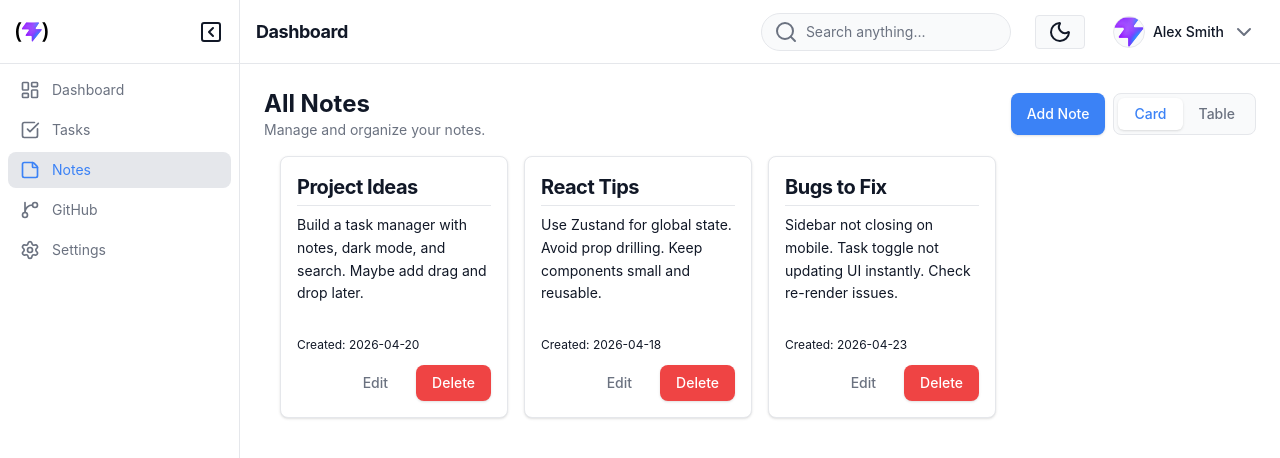
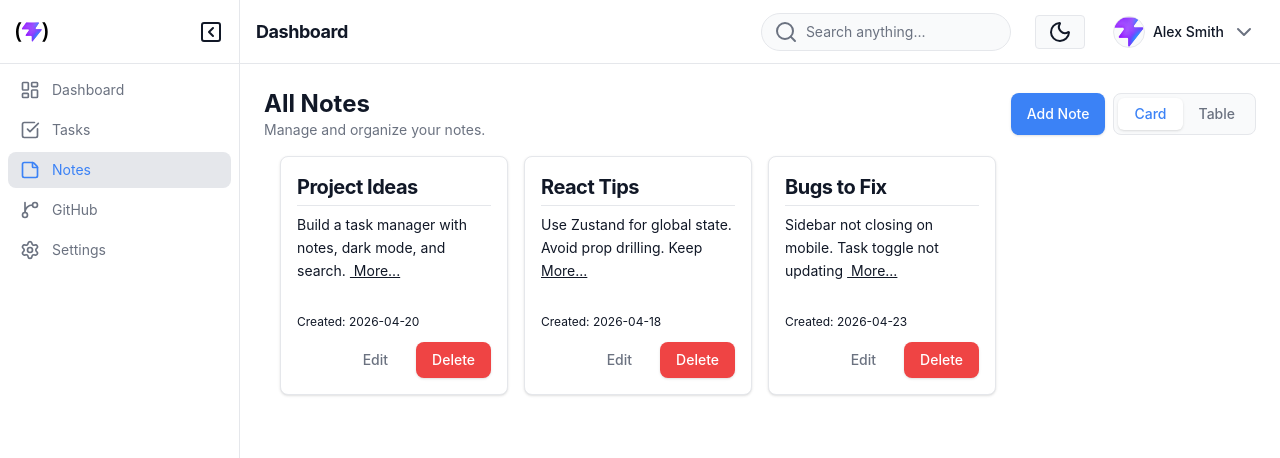
Before and after one commit to sameershah7/dev-flow, a React (Vite) app: page /notes in a window 1280 px wide. Shown: the top 458 px of the page. Built offline with nearby package versions, Linux system fonts and the light colour scheme.

Commit message:
Add  viewMore to the cardnote

```diff
--- a/src/features/notes/NotesPage.tsx
+++ b/src/features/notes/NotesPage.tsx
@@ -104,7 +104,7 @@ export default function NotesPage() {
 
             {isViewMore
                 ? <ViewMore
-                    data={selectedNote}
+                    data={selectedNote!}
                     handleBack={handleViewMore}
                     onUpdate={handleUpdateNote}
                 />
@@ -113,6 +113,7 @@ export default function NotesPage() {
                         notes={filterData}
                         updateNote={handleUpdateNote}
                         deleteNote={setDeleteNote}
+                        viewMore={handleViewMore}
                     />
                     : <NoteTable
                         notes={filterData}
--- a/src/features/notes/components/NoteCard.tsx
+++ b/src/features/notes/components/NoteCard.tsx
@@ -6,21 +6,28 @@ type NoteCardProps = {
     note: Note;
     updateNote: (data: Note) => void;
     deleteNote: (id: number) => void;
+    viewMore?: (data: Note) => void;
 }
 
-export function NoteCard({ note, updateNote, deleteNote }: NoteCardProps) {
+export function NoteCard({ note, updateNote, deleteNote, viewMore }: NoteCardProps) {
     const { searchQuery } = useNoteStore();
+
+    const content = note.content.length > 59 ? note.content.slice(0, 55) : note.content;
 
     return (
         <div className="p-4 flex flex-col h-full bg-bg border border-border rounded-lg shadow-sm hover:shadow-md transition-shadow">
             <div className="flex-1">
                 <h5 className="mb-2 text-xl font-bold text-text-main tracking-tight border-b border-border pb-1">
-                    <SearchTextHighlight text={note.title} query={searchQuery} />
+                    {searchQuery ? <SearchTextHighlight text={note.title} query={searchQuery} /> : note.title}
+                    {note.title.length > 34 && searchQuery && note.title}
                 </h5>
 
-                <p className="mb-4 text-sm text-text-main leading-relaxed">
-                    <SearchTextHighlight text={note.content} query={searchQuery} />
-                </p>
+                <div className="mb-4 text-sm text-text-main leading-relaxed">
+                    {searchQuery ? <SearchTextHighlight text={content} query={searchQuery} /> : content}
+                    {note.content.length > 55 && (
+                        <span className="underline cursor-pointer ml-1" onClick={() => viewMore?.(note)}> More...</span>
+                    )}
+                </div>
             </div>
 
             <div className="mt-auto pt-4">
--- a/src/features/notes/components/NotesGrid.tsx
+++ b/src/features/notes/components/NotesGrid.tsx
@@ -6,9 +6,10 @@ type NoteGridProps = {
     notes: Note[];
     updateNote: (data: Note) => void;
     deleteNote: (id: number) => void;
+    viewMore?: (data: Note) => void;
 }
 
-export function NotesGrid({ notes, updateNote, deleteNote }: NoteGridProps) {
+export function NotesGrid({ notes, updateNote, deleteNote, viewMore }: NoteGridProps) {
     if (notes.length === 0) {
         return <EmptyState description="No notes found. Start by adding one!" />
     }
@@ -21,6 +22,7 @@ export function NotesGrid({ notes, updateNote, deleteNote }: NoteGridProps) {
                     note={note}
                     deleteNote={deleteNote}
                     updateNote={updateNote}
+                    viewMore={viewMore}
                 />
             ))}
         </div>
```
